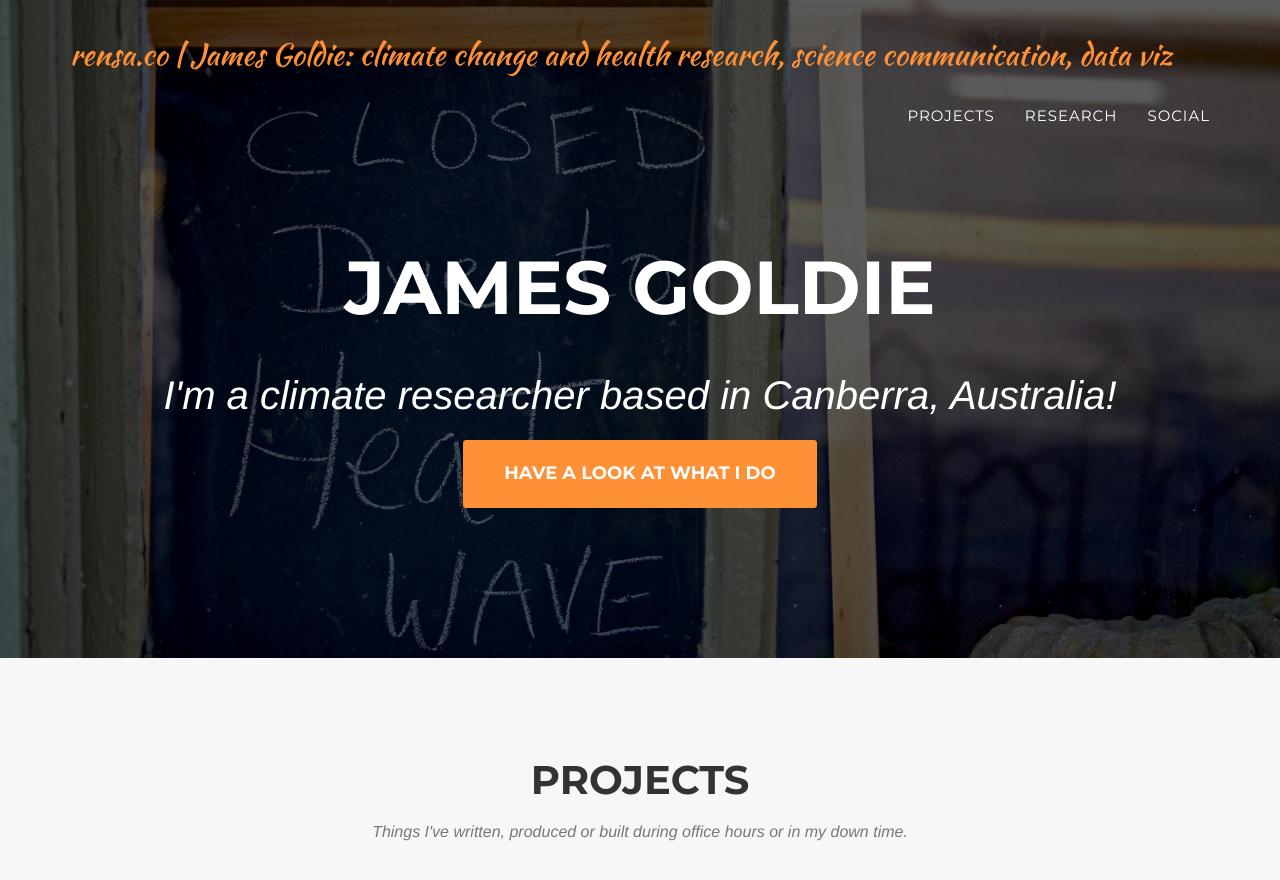
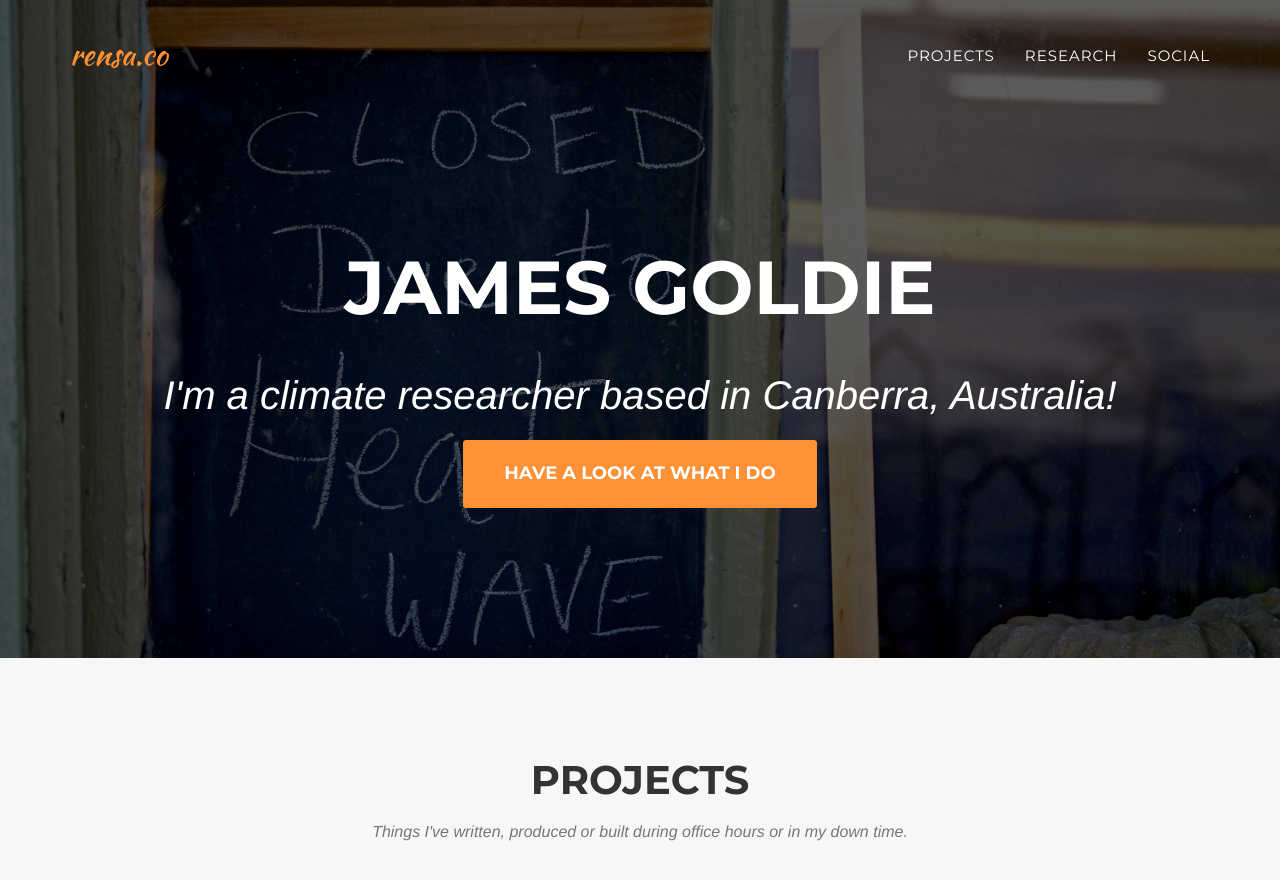
Before and after one commit to rensa/rensa.github.io, a Jekyll site: the page built from _posts/popup/2015-01-29-sleepless-summer.md, in a window 1280 px wide and 900 px high. Shown: the top 880 px of the window. Built offline with Jekyll 4.4.1, drawn with Linux system fonts in a browser that asks for light colours; some web fonts are replaced; some of the changed lines change nothing that is shown.

Commit message:
Title Correction & Sleepless Summer Thumb
Adds a thumbnail for Sleepless Summer post; changes title (site title
is rensa.co; home page meta title is longer).

```diff
--- a/_config.yml
+++ b/_config.yml
@@ -4,7 +4,7 @@ twitter_username: rensa_co
 github_username: rensa
 
 # Site settings
-title: "rensa.co | James Goldie: climate change and health research, science communication, data viz"
+title: "rensa.co"
 email: me@rensa.co
 description: "I'm James, a climate change researcher doing a PhD with UNSW Australia."
 
--- a/_includes/head.html
+++ b/_includes/head.html
@@ -1,7 +1,7 @@
 <head>
     <meta charset="utf-8">
     <meta http-equiv="X-UA-Compatible" content="IE=edge">
-    <title>{% if page.title %}{{ page.title }}{% else %}{{ site.title }}{% endif %}</title>
+    <title>{% if page.title %}{{ page.title }}{% else %}rensa.co | James Goldie: climate change and health research, science communication, data viz{% endif %}</title>
     <meta name="viewport" content="width=device-width">
     <meta name="description" content="{{ site.description }}">
     <link rel="canonical" href="{{ page.url | replace:'index.html','' | prepend: site.baseurl | prepend: site.url }}">
--- a/_posts/popup/2015-01-29-sleepless-summer.md
+++ b/_posts/popup/2015-01-29-sleepless-summer.md
@@ -6,7 +6,7 @@ category: popup
 modal-id: 1
 date: 2015-03-05
 img: sleepless-summer.png
-thumbnail: sleepless-summer.png
+thumbnail: sleepless-summer-thumb.png
 alt: image-alt
 project-date: Mar 2015
 description:
```
Also changed, not shown: img/portfolio/dreams-thumbnail.png (deleted), img/portfolio/dreams.png (deleted), img/portfolio/sleepless-summer-thumb.png (added).
